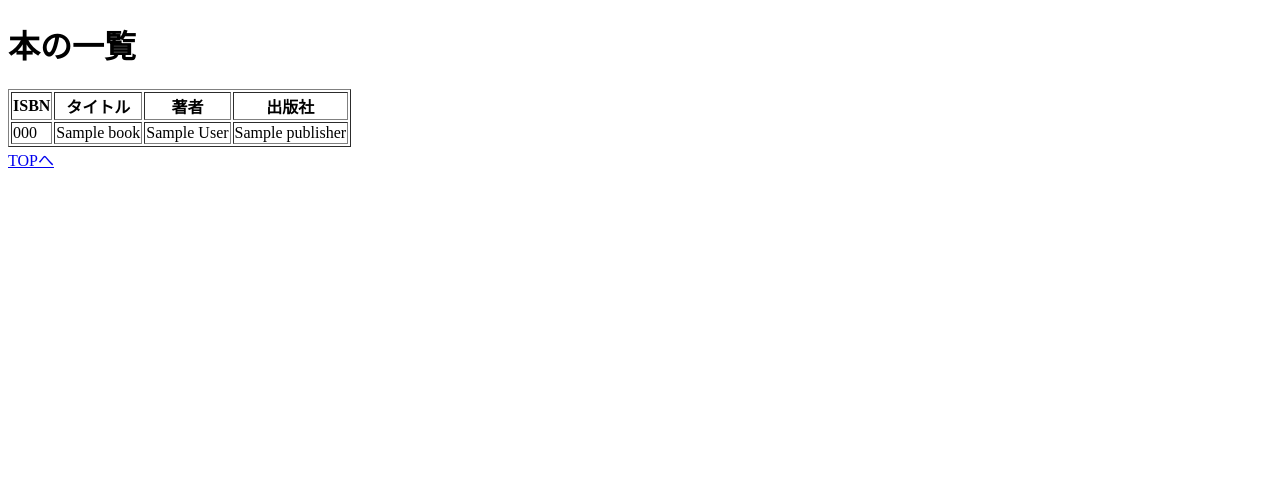
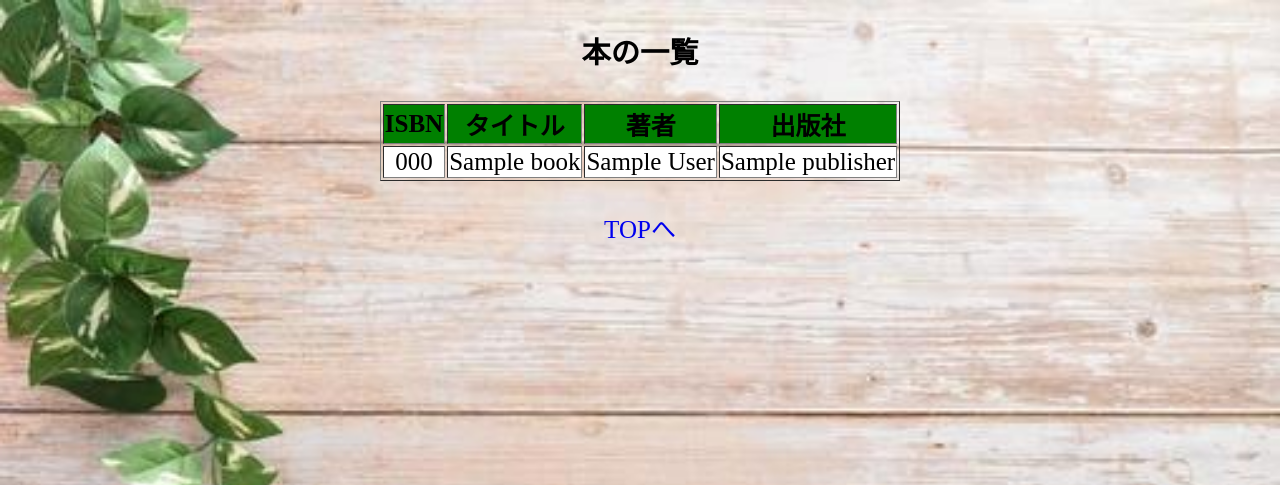
Before and after one commit to IshiYoshi765/Python_Book, a Flask app: page /book_list in a window 1280 px wide. Shown: the top 485 px of the page. Run offline with Flask 3, Linux system fonts and the light colour scheme; a database or web service that is not in the repository returns one stand-in record (values such as "Sample title"); some libraries are stand-ins or nearby versions.

Commit message:
css反映させた

```diff
--- /dev/null
+++ b/static/css/haikei.css
@@ -0,0 +1,35 @@
+@charset "UTF-8";
+
+.haikei {
+  background-image: url("../img/mori.jpeg");
+  background-size: cover;
+}
+
+div {
+  font-size: 25px;
+  text-align: center;
+}
+
+a {
+  text-decoration: none;
+  text-align: center;
+}
+
+a:hover {
+  color: orange;
+  font-size: 30px;
+  font-weight: bold;
+}
+
+table {
+  margin-left: auto;
+  margin-right: auto;
+}
+
+th {
+  background-color: green;
+}
+
+td {
+  background-color: white;
+}
--- a/templates/book_list.html
+++ b/templates/book_list.html
@@ -3,10 +3,15 @@
   <head>
     <meta charset="UTF-8" />
     <meta name="viewport" content="width=device-width, initial-scale=1.0" />
+    <link
+      rel="stylesheet"
+      href="{{url_for('static',filename='css/haikei.css')}}"
+    />
     <title>本一覧</title>
   </head>
-  <body>
-    <h1>本の一覧</h1>
+  <body class="haikei">
+    <div>
+      <h3>本の一覧</h3>
       <table border>
         <thead>
           <tr>
@@ -27,6 +32,8 @@
           {% endfor %}
         </tbody>
       </table>
+      <br />
       <a href="{{url_for('mypage')}}">TOPへ</a>
+    </div>
   </body>
 </html>
```
Also changed, not shown: templates/book_delete.html (+10 -4 lines), templates/book_delete_form.html (+7 -1 lines), templates/book_register.html (+10 -4 lines), templates/book_register_form.html (+7 -1 lines), templates/book_search.html (+9 -1 lines), templates/book_search_form.html (+12 -6 lines), templates/index.html (+9 -3 lines), templates/mypage.html (+14 -7 lines), templates/register.html (+7 -1 lines), static/img/mori.jpeg (added). Lines whose indentation alone changed are shown as unchanged.
